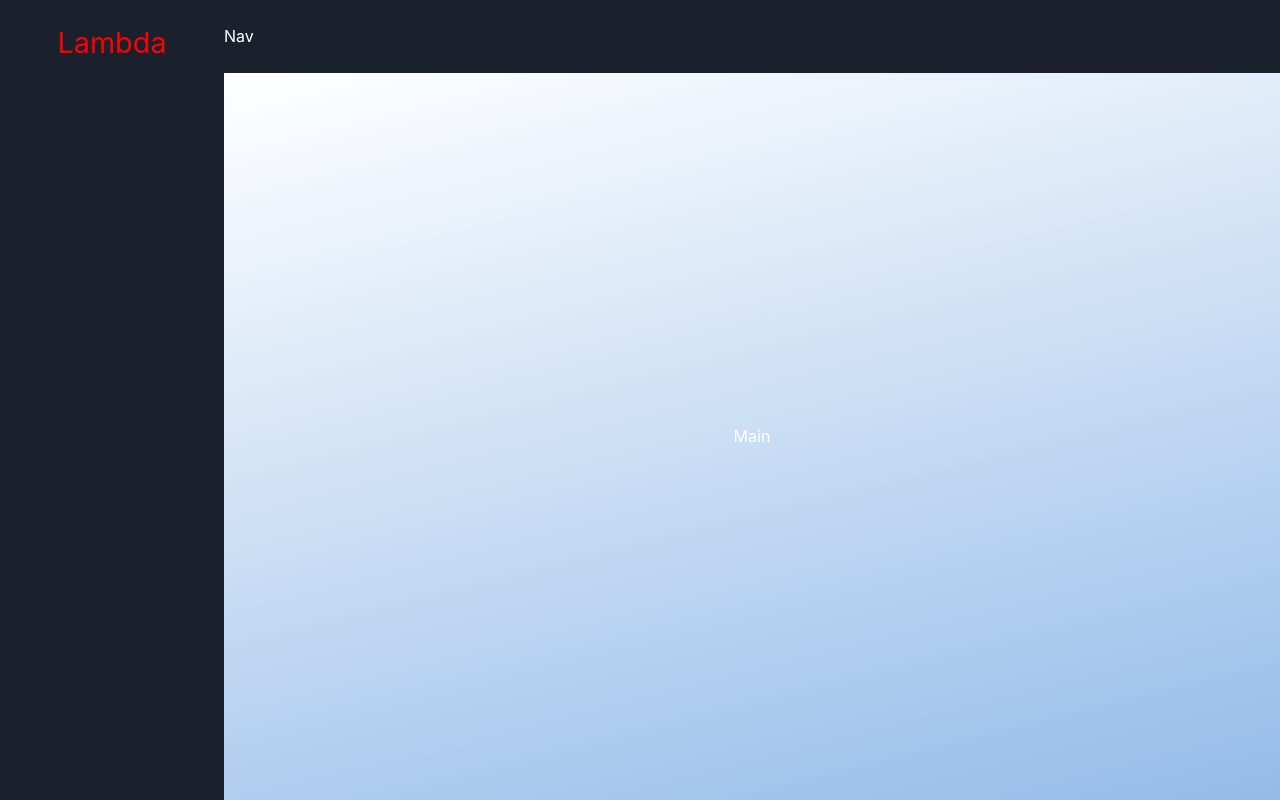
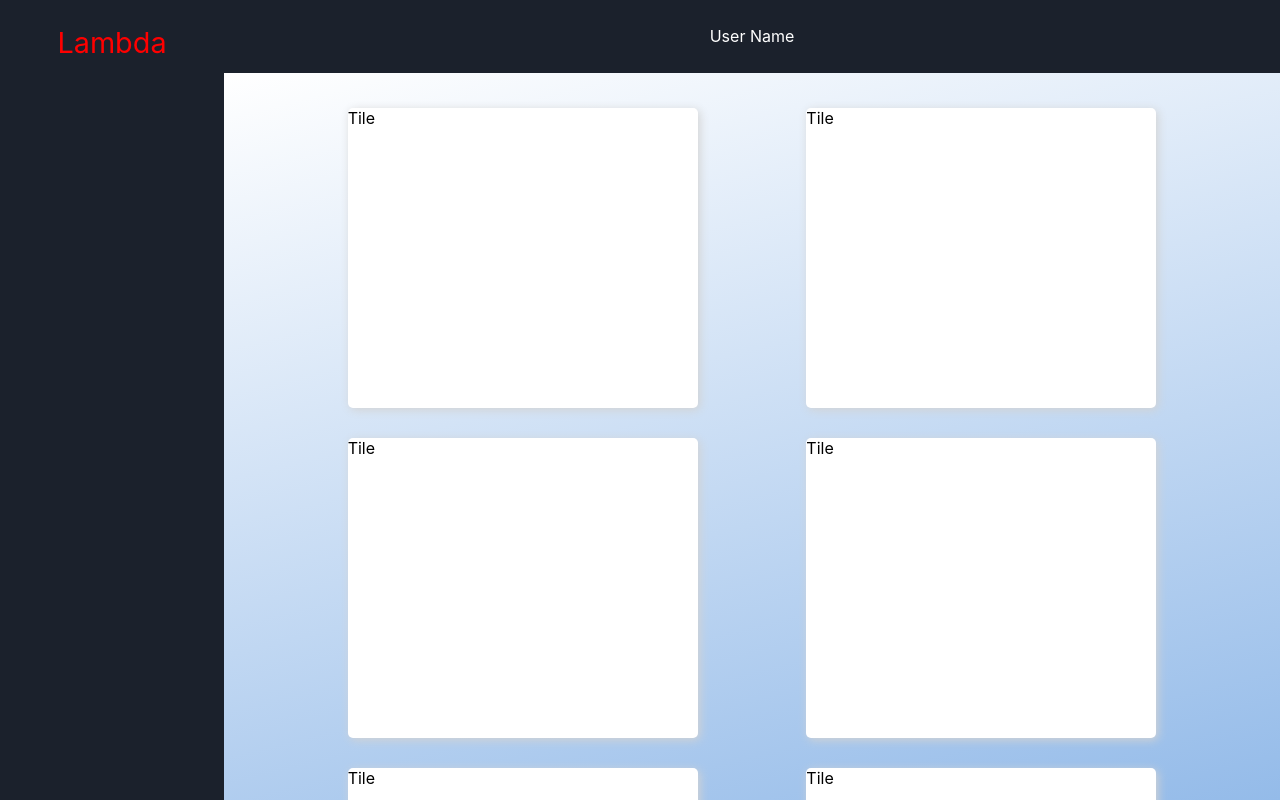
Before and after one commit to TL-Dashboard/frontend, a React (Create React App) app: page / in a window 1280 px wide. Built offline with nearby package versions, Linux system fonts and the light colour scheme.

Commit message:
Added tiles

```diff
--- a/src/components/Main/Main.js
+++ b/src/components/Main/Main.js
@@ -5,7 +5,7 @@ const MainWrap = styled.div`
   display: flex;
   flex-direction: column;
   align-items: center;
-  justify-content: center;
+  /* justify-content: center; */
   width: 100%;
   height: 100%;
   background: rgb(255, 255, 255);
@@ -15,12 +15,48 @@ const MainWrap = styled.div`
     rgba(148, 187, 233, 1) 100%
   );
   color: white;
+  overflow-y: auto;
+  .tile-container{
+      margin: 20px;
+      display: flex;
+      flex-wrap: wrap;
+      justify-content: space-evenly;
+      .tile{
+          margin: 15px 5px;
+          width: 350px;
+          height: 300px;
+          /* border: 1px solid lightgray; */
+          border-radius: 5px;
+          box-shadow: 2px 2px 10px lightgray;
+          background-color: white;
+          color: black;
+      }
+  }
 `;
 
 const Main = () => {
   return (
     <MainWrap>
-      <div className="logo">Main</div>
+      <div className="tile-container">
+          <div className="tile">
+              Tile
+          </div>
+          <div className="tile">
+              Tile
+          </div>
+          <div className="tile">
+              Tile
+          </div>
+          <div className="tile">
+              Tile
+          </div>
+          <div className="tile">
+              Tile
+          </div>
+          <div className="tile">
+              Tile
+          </div>
+      </div>
     </MainWrap>
   );
 };
--- a/src/components/Navbar/Navbar.js
+++ b/src/components/Navbar/Navbar.js
@@ -4,7 +4,7 @@ import styled from "styled-components";
 const NavbarWrap = styled.div`
   display: flex;
   align-items: center;
-  justify-content: space-between;
+  justify-content: space-around;
   width: 100%;
   height: 80px;
   background-color: #1b212c;
@@ -15,13 +15,17 @@ const NavbarWrap = styled.div`
       display: none;
     }
   }
+  .title{
+    display: flex;
+    justify-content: center;
+  }
 `;
 
 const Navbar = () => {
   return (
     <NavbarWrap>
       <div className="menu">Menu</div>
-      <div>Nav</div>
+      <div className='title'>User Name</div>
     </NavbarWrap>
   );
 };
```
